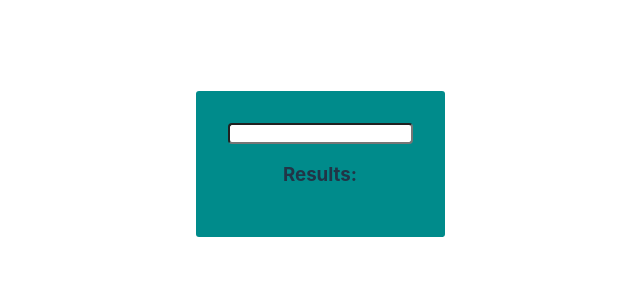
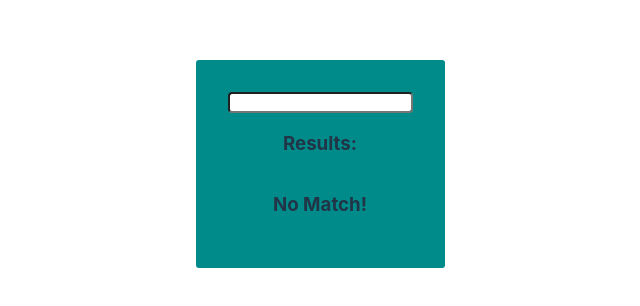
Before and after one commit to jonriber/React-Auto-complete, a React (Vite) app in the folder auto-complete-component/: page / in a window 1280 px wide. Shown: the part 236-542 px from the top of the page, without its empty margins (320-960 px from the left). Built offline with nearby package versions, Linux system fonts and the light colour scheme.

Commit message:
No match implementation

```diff
--- a/auto-complete-component/index.html
+++ b/auto-complete-component/index.html
@@ -2,9 +2,8 @@
 <html lang="en">
   <head>
     <meta charset="UTF-8" />
-    <link rel="icon" type="image/svg+xml" href="/vite.svg" />
     <meta name="viewport" content="width=device-width, initial-scale=1.0" />
-    <title>Vite + React + TS</title>
+    <title>AutoComplete Component</title>
   </head>
   <body>
     <div id="root"></div>
--- a/auto-complete-component/src/App.tsx
+++ b/auto-complete-component/src/App.tsx
@@ -30,7 +30,9 @@ const
       <input value={query} onChange={(e) => setQuery(e.target.value)}/>
       <h3>Results:</h3>
       <div className='results'>
-       {suggestions.map(suggestions => <div key={suggestions}>{suggestions}</div>)}
+        {suggestions.length === 0 &&
+        <h3>No Match!</h3>}
+        {suggestions.map(suggestions => <div key={suggestions}>{suggestions}</div>)}
       </div>
     </div>
   )
```
